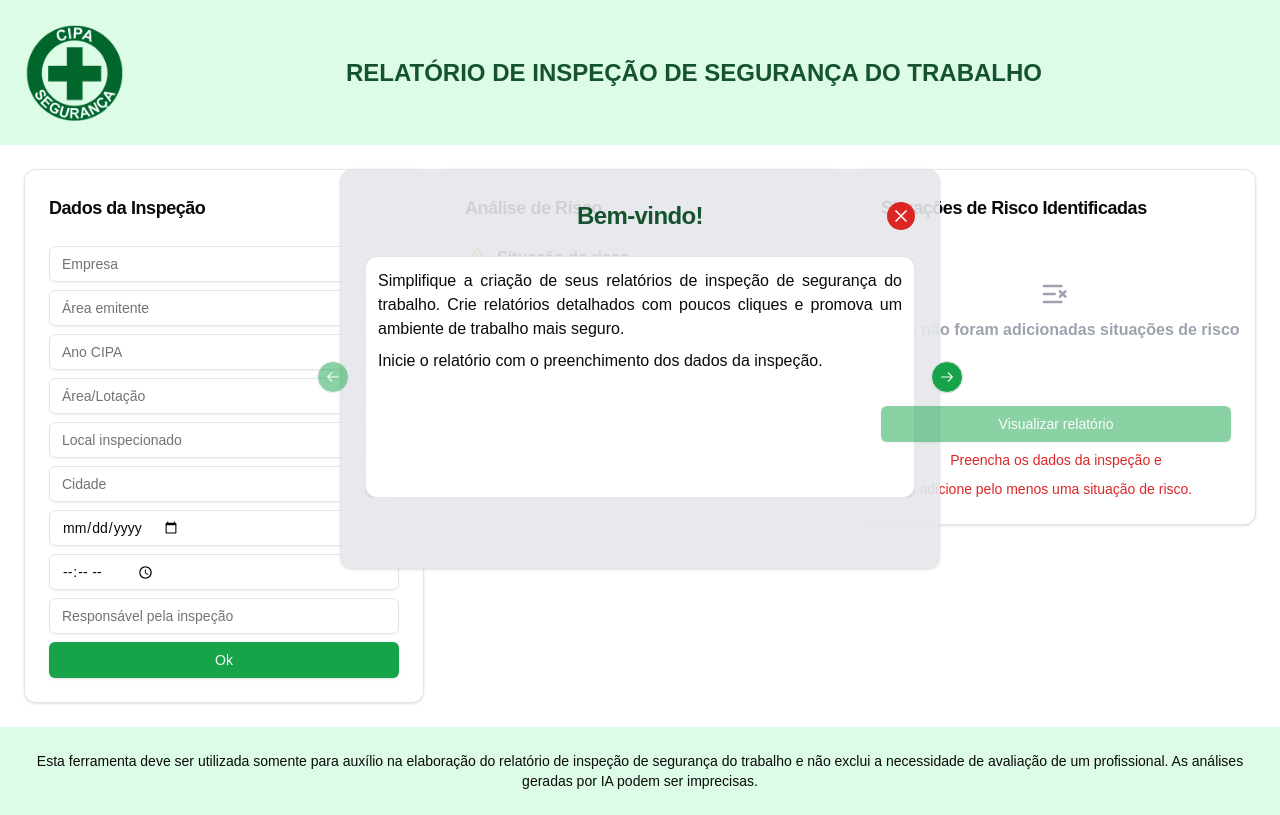
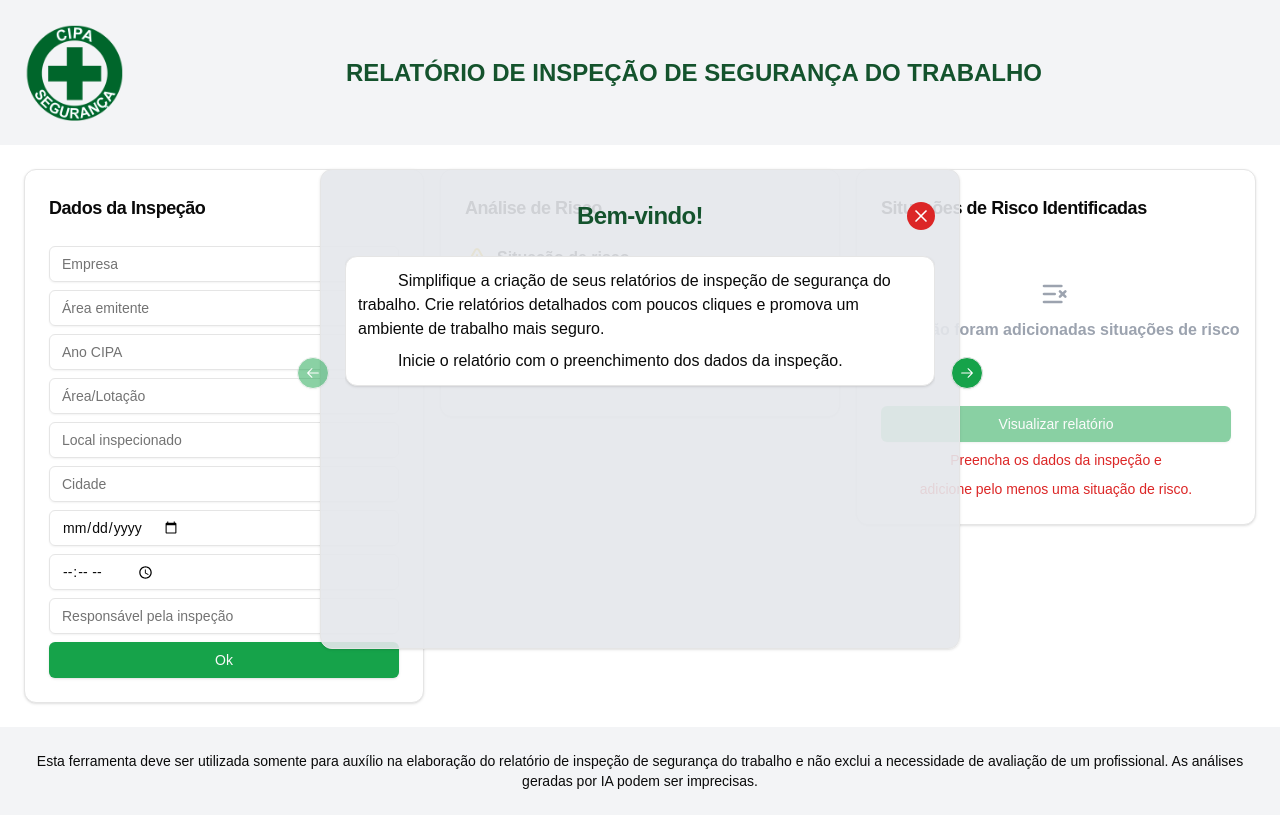
Before and after one commit to ricardoabicalhob/segurancanotrabalho, a Next.js app: page / in a window 1280 px wide. Built offline with nearby package versions, Linux system fonts and the light colour scheme.

Commit message:
alteração de cores e responsividade janela de boas vindas

```diff
--- a/src/app/layout.tsx
+++ b/src/app/layout.tsx
@@ -26,7 +26,7 @@ export default function RootLayout({
   return (
     <html lang="en">
       <body
-        className={`${geistSans.variable} ${geistMono.variable} antialiased min-h-screen`}
+        className={`${geistSans.variable} ${geistMono.variable} antialiased`}
       >
         {children}
       </body>
--- a/src/app/page.tsx
+++ b/src/app/page.tsx
@@ -7,9 +7,6 @@ import { useState } from "react";
 import { inspectionInformations } from "@/lib/pdf-generate";
 import Image from "next/image";
 import { useRouter } from "next/navigation";
-import { Carousel, CarouselContent, CarouselItem, CarouselNext, CarouselPrevious } from "@/components/ui/carousel";
-import { Card, CardContent, CardHeader, CardTitle } from "@/components/ui/card";
-import { Button } from "@/components/ui/button";
 import Welcome from "@/components/Welcome";
 
 type ListRisks = Array<RiskProps>
@@ -63,7 +60,7 @@ export default function Home() {
     return(
         <div className="flex flex-col w-screen h-[100dvh - 60px] justify-center">
 
-            <nav className={`bg-green-100 text-green-900 font-bold text-2xl grid grid-flow-col p-6 gap-2 ${readyReport ? '' : 'max-w-[960px] w-full self-center p-6'}`}>
+            <nav className={`bg-gray-100 text-green-900 font-bold text-2xl grid grid-flow-col p-6 gap-2 ${readyReport ? '' : 'max-w-[960px] w-full self-center p-6'}`}>
                 <Image className="self-center" alt="" src={require('../lib/imagens/logo-cipa-2.png')} width={100} height={100}/>
                 <p className="self-center justify-self-start w-full">RELATÓRIO DE INSPEÇÃO DE SEGURANÇA DO TRABALHO</p>
             </nav>
@@ -107,7 +104,7 @@ export default function Home() {
             </main>
 
             {
-                readyReport &&  <footer className={`bg-green-100 p-6 mt-6 h-auto ${readyReport ? 'w-screen' : 'max-w-[960px]'}`}>
+                readyReport &&  <footer className={`bg-gray-100 p-6 mt-6 h-auto ${readyReport ? 'w-screen' : 'max-w-[960px]'}`}>
                                     <p className={`mx-auto max-w-md md:max-w-full my-auto text-center text-base md:text-sm`}>Esta ferramenta deve ser utilizada somente para auxílio na elaboração do relatório de inspeção de segurança do trabalho e não exclui a necessidade de avaliação de um profissional. As análises geradas por IA podem ser imprecisas.</p>
                                 </footer>
             }
--- a/src/components/Welcome/index.tsx
+++ b/src/components/Welcome/index.tsx
@@ -9,10 +9,10 @@ interface WelcomeProps {
 
 export default function Welcome({ onWelcome } :WelcomeProps) {
     return(
-        <Card className="fixed flex flex-col self-start justify-self-center w-[450px] h-[400px] md:w-[600px] bg-gray-200 bg-opacity-90 ">
+        <Card className="fixed flex flex-col self-start justify-self-center w-[80%] md:max-w-[80%] lg:max-w-[50%] min-h-[60%] z-50 bg-gray-200 bg-opacity-90 ">
             <CardHeader className="grid grid-flow-col grid-cols-3 justify-center items-center gap-4 w-full">
                 <p />
-                <CardTitle className="justify-self-center text-2xl text-green-900">Bem-vindo!</CardTitle>
+                <CardTitle className="justify-self-center text-lg md:text-2xl text-green-900">Bem-vindo!</CardTitle>
                 <div
                     className="rounded-full w-7 justify-self-end bg-red-600 hover:bg-red-400 p-1"
                     onClick={()=> onWelcome()}
@@ -26,7 +26,7 @@ export default function Welcome({ onWelcome } :WelcomeProps) {
                         <CarouselContent>
                             <CarouselItem >
                                 <Card>
-                                    <CardContent className="h-[240px] py-3 px-3 text-justify">
+                                    <CardContent className="h-auto py-3 px-3 indent-10">
                                         <p className="mb-2">Simplifique a criação de seus relatórios de inspeção de segurança do trabalho. Crie relatórios detalhados com poucos cliques e promova um ambiente de trabalho mais seguro.</p>
                                         <p>Inicie o relatório com o preenchimento dos dados da inspeção.</p>
                                     </CardContent>
@@ -34,7 +34,7 @@ export default function Welcome({ onWelcome } :WelcomeProps) {
                             </CarouselItem>
                             <CarouselItem >
                                 <Card>
-                                    <CardContent className="h-[240px] py-3 px-3 text-justify">
+                                    <CardContent className="h-auto py-3 px-3 indent-10">
                                         <p className="mb-2">Descreva as situações de risco identificadas em campo e deixe a Inteligência Artifical Google Gemini fazer uma análise das principais consequências que esta situação pode acarretar e propor ações para garantir a segurança dos trabalhadores e o cumprimento das normas regulamentadoras.</p>
                                         <p className="mb-2">Adicione fotos para deixar o relatório mais completo se desejar.</p>
                                         <p>Edite as análises feitas pela IA, complementando, removendo ou reescrevendo informações.</p>
@@ -43,9 +43,8 @@ export default function Welcome({ onWelcome } :WelcomeProps) {
                             </CarouselItem>
                             <CarouselItem>
                                 <Card>
-                                    <CardContent className="flex flex-col justify-between h-[240px] py-3 px-3 text-justify">
+                                    <CardContent className="flex flex-col justify-center h-auto py-3 px-3 indent-10">
                                         <p className="mb-20">Revise as situações de risco adicionadas à lista e ao final visualize o relatório completo.</p>
-                                        <Button onClick={()=> onWelcome()} className="bg-green-600 hover:bg-green-400 w-[90px] self-end">Iniciar</Button>
                                     </CardContent>
                                 </Card>
                             </CarouselItem>
--- a/src/lib/generate-ai.tsx
+++ b/src/lib/generate-ai.tsx
@@ -4,53 +4,53 @@ import { GoogleGenerativeAI } from "@google/generative-ai";
 
 export async function GenerateAI( req :string) {
 
-    try {
+    // try {
 
-        const apiKey = process.env.NEXT_PUBLIC_GEMINI_API_KEY
-        const genAI = new GoogleGenerativeAI(apiKey)
+    //     const apiKey = process.env.NEXT_PUBLIC_GEMINI_API_KEY
+    //     const genAI = new GoogleGenerativeAI(apiKey)
 
-        const model = genAI.getGenerativeModel({
-              model: "gemini-1.5-pro",
-              //model: "gemini-1.5-flash"
-        });
+    //     const model = genAI.getGenerativeModel({
+    //           model: "gemini-1.5-pro",
+    //           //model: "gemini-1.5-flash"
+    //     });
 
-        const generationConfig = {
-            temperature: 1.8,
-            topP: 0.95,
-            topK: 64,
-            maxOutputTokens: 400,
-            responseMimeType: "text/plain"
-        };
+    //     const generationConfig = {
+    //         temperature: 1.8,
+    //         topP: 0.95,
+    //         topK: 64,
+    //         maxOutputTokens: 400,
+    //         responseMimeType: "text/plain"
+    //     };
 
-        const chatSession = model.startChat({
-            generationConfig,
-            history: [
-            ],
-        });
+    //     const chatSession = model.startChat({
+    //         generationConfig,
+    //         history: [
+    //         ],
+    //     });
 
-        const jsonModel = 'com as chaves risco: string (o valor da chave risco deve ser exatamente o mesmo que recebeu no prompt, iniciando com letra maiúscula), consequencias: string[] tamanho mínimo 1 e tamanho máximo 4, acoes: string[] tamanho mínimo 1 e tamanho máximo 4, images: any[]'
+    //     const jsonModel = 'com as chaves risco: string (o valor da chave risco deve ser exatamente o mesmo que recebeu no prompt, iniciando com letra maiúscula), consequencias: string[] tamanho mínimo 1 e tamanho máximo 4, acoes: string[] tamanho mínimo 1 e tamanho máximo 4, images: any[]'
 
-        const definitions = `Você é um técnico em segurança do trabalho e só deve responder perguntas relacionadas à segurança do trabalho. Você está fazendo uma inspeção de segurança em um ambiente de trabalho e  deve fazer uma análise resumida elencando no MÍNIMO 1 e no MÁXIMO 4 das principais consequencias que a exposição ao risco pode trazer para funcionário. Recomende no MÍNIMO 1 e no MÁXIMO 4 ações preventivas e/ou corretivas para o risco identificado. Para isso, consulte todas as NRs atualizadas, indicando o nexo causal e quando pertinente cite a Norma Regulamentadora que trata do tema sempre no formato (NR - Título) e explique como a norma é aplicada. Limite-se a uma resposta curta e objetiva e no formato JSON ${jsonModel} válido e remova as aspas do início e do fim mas mantenha as endentações. Segue a descrição do risco: `
+    //     const definitions = `Você é um técnico em segurança do trabalho e só deve responder perguntas relacionadas à segurança do trabalho. Você está fazendo uma inspeção de segurança em um ambiente de trabalho e  deve fazer uma análise resumida elencando no MÍNIMO 1 e no MÁXIMO 4 das principais consequencias que a exposição ao risco pode trazer para funcionário. Recomende no MÍNIMO 1 e no MÁXIMO 4 ações preventivas e/ou corretivas para o risco identificado. Para isso, consulte todas as NRs atualizadas, indicando o nexo causal e quando pertinente cite a Norma Regulamentadora que trata do tema sempre no formato (NR - Título) e explique como a norma é aplicada. Limite-se a uma resposta curta e objetiva e no formato JSON ${jsonModel} válido e remova as aspas do início e do fim mas mantenha as endentações. Segue a descrição do risco: `
 
-        const prompt = req
+    //     const prompt = req
 
-        const result = await chatSession.sendMessage(`${definitions} ${prompt}`)
-        const response = result.response
-        const code = response.text()
+    //     const result = await chatSession.sendMessage(`${definitions} ${prompt}`)
+    //     const response = result.response
+    //     const code = response.text()
 
-        return Response.json(JSON.parse(code))
+    //     return Response.json(JSON.parse(code))
 
 
-    }catch(error) {
-        console.log(error)
+    // }catch(error) {
+    //     console.log(error)
+    // }
+
+    const response = {
+        risco: 'Funcionáro trabalhando em alutra sem EPI',
+        consequencias: ['Quedas graves', 'Morte', 'fraturas graves'],
+        acoes: ['Entregar EPIs necessários conforme estipula a NR-35', 'Cobrar a utilização correta dos EPIs'],
+        images: []
     }
 
-    // const response = {
-    //     risco: 'Funcionáro trabalhando em alutra sem EPI',
-    //     consequencias: ['Quedas graves', 'Morte', 'fraturas graves'],
-    //     acoes: ['Entregar EPIs necessários conforme estipula a NR-35', 'Cobrar a utilização correta dos EPIs'],
-    //     images: []
-    // }
-
-    // return Response.json(JSON.parse(JSON.stringify(response)))
+    return Response.json(JSON.parse(JSON.stringify(response)))
 }
```
